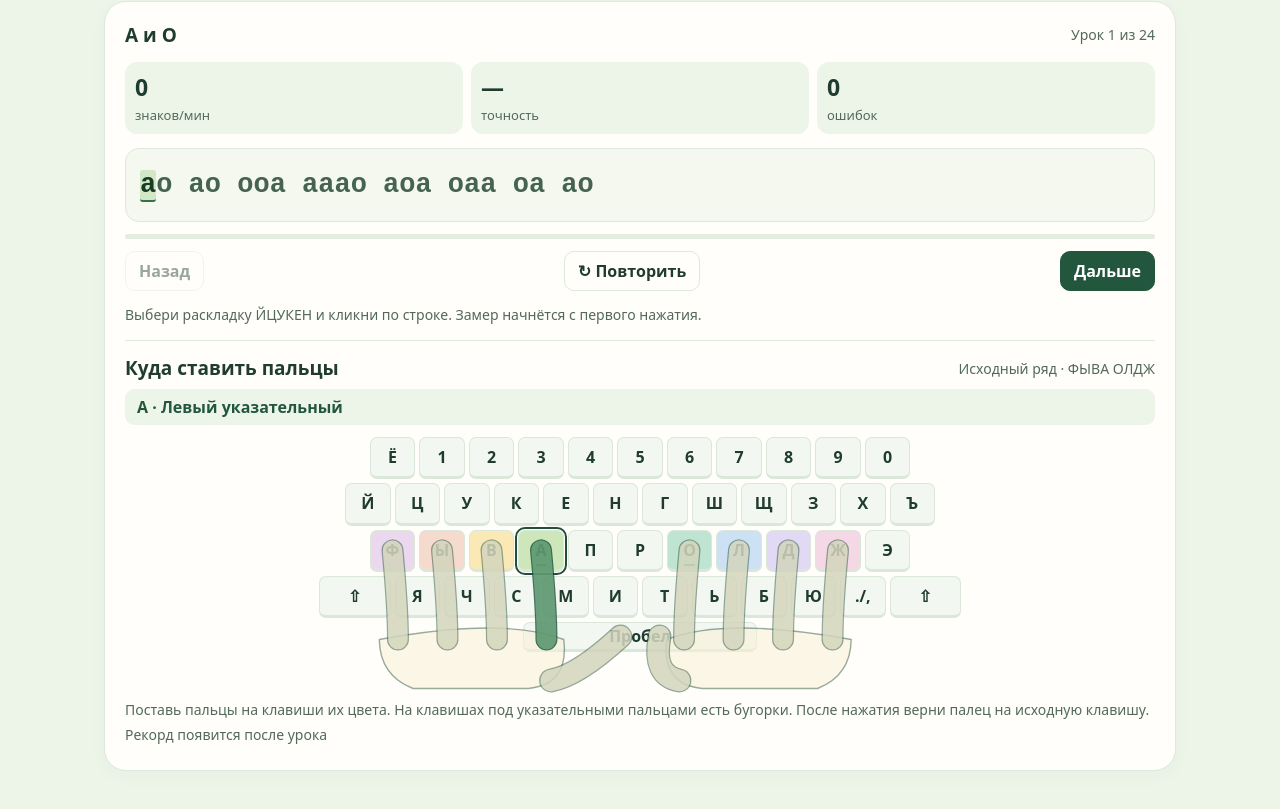
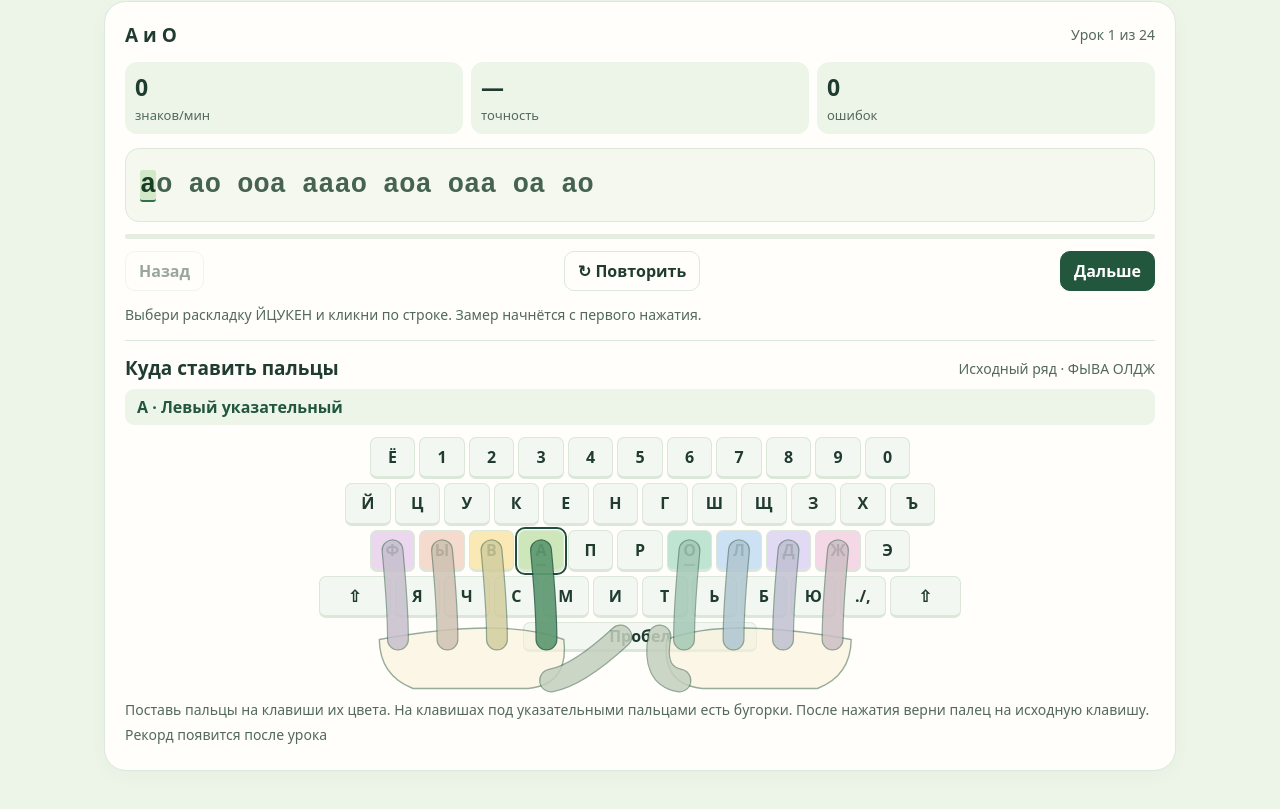
Before and after one commit to misha-spon/clover-typing, a plain HTML site: page index.html in a window 1280 px wide. Shown: the part 311-1120 px from the top of the page. Drawn offline with Linux system fonts and the light colour scheme.

Commit message:
Match the translucent fingers to their home key colors

```diff
--- a/index.html
+++ b/index.html
@@ -221,22 +221,23 @@ function drawHands(){
       ' Q '+(inner-direction*unit*.8)+' '+(elbowY-23)+' '+(outer-direction*unit*.29)+' '+elbowY+' Z',
       '#f8f2d794','#335e4480',1.4
     );
-    function finger(fromX, fromY, destination, active, thumb=false){
+    function finger(fromX, fromY, destination, active, index){
+      const thumb = index===8;
       const bendX = thumb ? fromX+direction*unit*.6 : fromX;
       const bendY = fromY-(thumb?5:unit*.7);
       const route = 'M '+fromX+' '+fromY+' Q '+bendX+' '+bendY+' '+destination.x+' '+destination.y;
-      const width = Math.max(8,unit*(thumb?.47:.43));
+      const width = Math.max(8,unit*(thumb ? .47 : .43));
       path(route,'none',active?'#184d36c9':'#31584185',width+2.4);
-      path(route,'none',active?'#7fbd8da0':'#fbf4dbae',width);
+      path(route,'none',active?'#7fbd8da0':colors[index]+'ae',width);
     }
     function drawFinger(index){
       const position = indexes.indexOf(index);
       const home = homes[position];
       const activeKey = target?.finger===index ? target : shift?.finger===index ? shift : null;
-      finger(home.x+direction*unit*.12,elbowY,activeKey?center(activeKey.key):home,Boolean(activeKey));
+      finger(home.x+direction*unit*.12,elbowY,activeKey?center(activeKey.key):home,Boolean(activeKey),index);
     }
     indexes.filter(index=>target?.finger!==index && shift?.finger!==index).forEach(drawFinger);
-    finger(inner+direction*unit*.22,wristY-8,{x:space.x-direction*unit*.43,y:space.y},target?.finger===8,true);
+    finger(inner+direction*unit*.22,wristY-8,{x:space.x-direction*unit*.43,y:space.y},target?.finger===8,8);
     indexes.filter(index=>target?.finger===index || shift?.finger===index).forEach(drawFinger);
   }
 }
```
